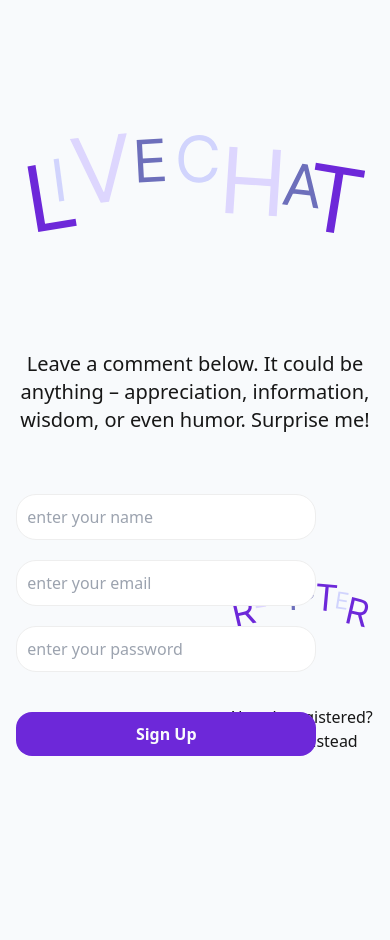
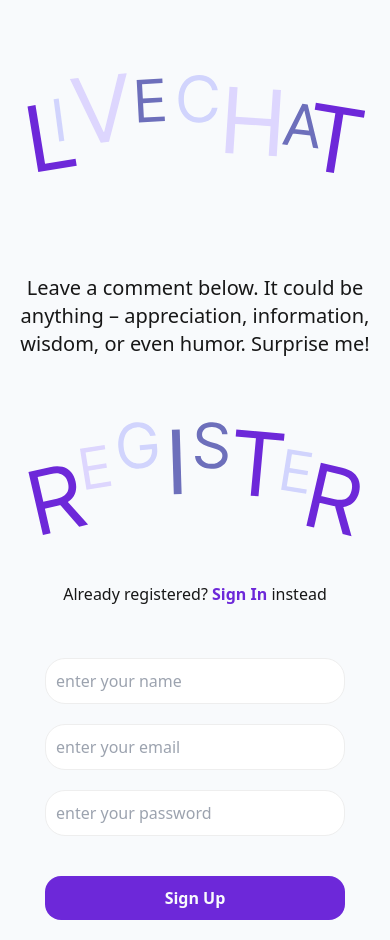
Before and after one commit to MaxHiit/vue-js-live-chat, a Vue app: page / in a window 390 px wide. Both pictures are taken after a click on the element "Sign Up". Before the commit the page ends 844 px from the top, so only its background shows below. Built offline with nearby package versions, Linux system fonts and the light colour scheme; no server answers.

Commit message:
feat(home views): refacto

```diff
--- a/src/views/Welcome.vue
+++ b/src/views/Welcome.vue
@@ -1,26 +1,26 @@
 <template>
 	<div class="container">
 		<Logo />
-		<h1 class="text-center text-xl my-10">
+		<h1 class="text-center text-xl my-6">
 			Leave a comment below. It could be anything – appreciation, information, wisdom, or even humor.
 			Surprise me!
 		</h1>
-		<div class="flex flex-row gap-8 h-[310px]">
+		<div class="flex flex-col lg:flex-row gap-8 h-full lg:h-[310px]">
 			<transition
 				appear
 				@before-enter="formAnimationBeforeEnter"
 				@enter="formAnimationEnter"
 				:css="false"
 			>
-				<div v-if="showLogin" class="w-6/12">
+				<div v-if="showLogin" class="w-full lg:w-6/12 order-2 lg:order-1">
 					<LoginForm @login="enterChat" />
 				</div>
-				<div v-else class="w-6/12">
+				<div v-else class="w-full lg:w-6/12 order-2 lg:order-1">
 					<SignupForm @signup="enterChat" />
 				</div>
 			</transition>
 
-			<div v-if="showLogin" class="w-6/12 flex flex-col items-center">
+			<div v-if="showLogin" class="w-full lg:w-6/12 order-1 lg:order-2 flex flex-col items-center">
 				<LoginLogo />
 				<p class="text-center">
 					No account yet?
@@ -30,7 +30,10 @@
 					instead
 				</p>
 			</div>
-			<div v-else class="w-6/12 flex flex-col justify-center items-center">
+			<div
+				v-else
+				class="w-full lg:w-6/12 order-1 lg:order-2 flex flex-col items-center justify-center"
+			>
 				<SignupLogo />
 				<p class="text-center">
 					Already registered?
```
